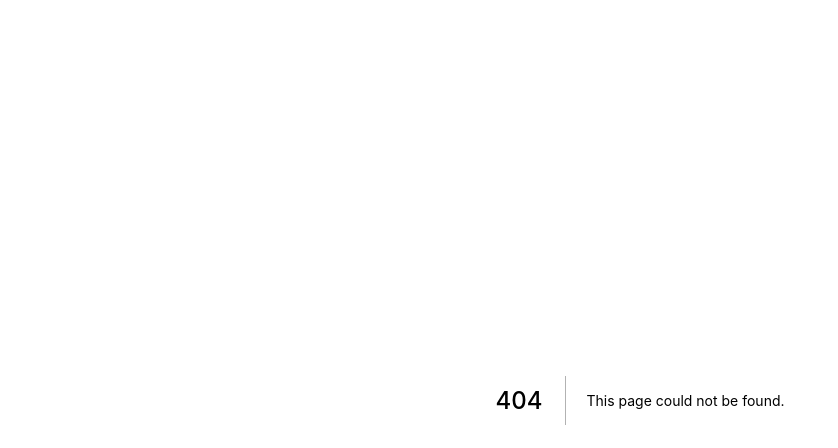
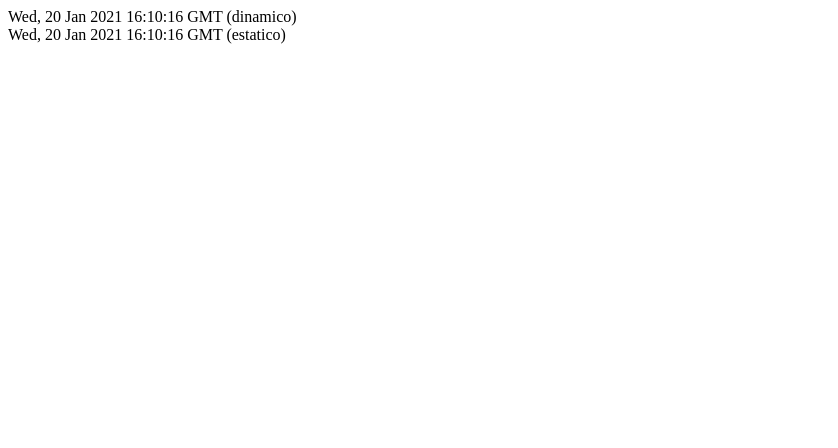
Before and after one commit to kauemendes/kauemendes.com, a Next.js app: page /tempo in a window 1280 px wide. Before the commit this address had no page. Shown: the top 448 px of the page, without its empty margins (0-838 px from the left). Built offline with nearby package versions, Linux system fonts and the light colour scheme.

Commit message:
Add tempo static and dynamic

```diff
--- /dev/null
+++ b/pages/tempo.js
@@ -0,0 +1,23 @@
+function Tempo(props) {
+    const dynamicDate = new Date();
+    const dynamicDateString = dynamicDate.toGMTString();
+
+    return (
+        <div>
+            <div>{dynamicDateString} (dinamico)</div>
+            <div>{props.staticDateString} (estatico)</div>
+        </div>
+    )
+}
+
+export function getStaticProps() {
+    const staticDate = new Date();
+    const staticDateString = staticDate.toGMTString();
+    return {
+        props: {
+            staticDateString
+        }
+    }
+}
+
+export default Tempo;
```
